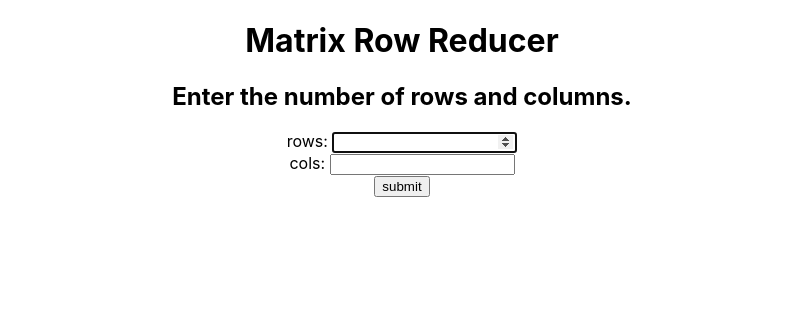
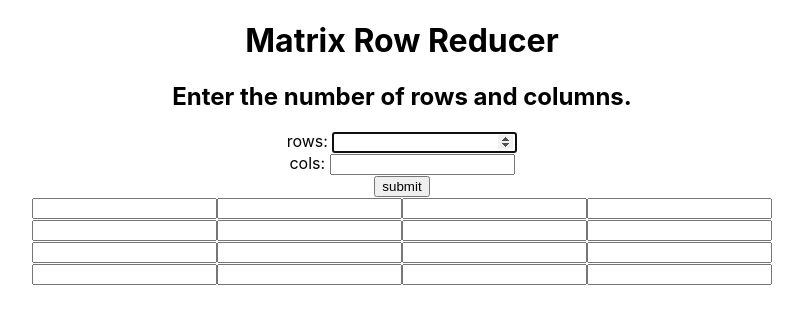
Before and after one commit to jeffrey-ke/MatrixSolver, a React (Create React App) app in the folder proj/: page / in a window 1280 px wide. Shown: the top 324 px of the page, without its empty margins (238-1041 px from the left). Built offline with nearby package versions, Linux system fonts and the light colour scheme.

Commit message:
Created a Matrix Component that will appear once the user submits their requested number of rows and columns, and changes dynamically when the user pressed 'submit' again.

```diff
--- a/proj/src/App.js
+++ b/proj/src/App.js
@@ -1,16 +1,18 @@
+import React, { useState } from 'react'
 import "./App.css";
 import Message from "./Message";
 import Input from "./Input";
+import Matrix from './Matrix';
 
 function App() {
   return (
     <div className="App">
-      {/* message goes here */}
       <Message
         title="Matrix Row Reducer"
         instruction="Enter the number of rows and columns."
       />
       <Input dst='matrix'/>
+      <Matrix rows={4} cols={4}/>
     </div>
   );
 }
--- a/proj/src/Input.js
+++ b/proj/src/Input.js
@@ -1,4 +1,5 @@
 function Input(props) {
+
     return (
         <div>
             <form action={props.dst} method="post">
--- /dev/null
+++ b/proj/src/Matrix.js
@@ -0,0 +1,20 @@
+function Matrix(props){
+
+    function generateMatrix(){
+        const m = []
+        for (let i = 0; i < props.rows; i++) {
+            for (let j = 0; j < props.cols; j++){
+                m.push(<input type="number" name="cell"/>)
+            }
+            m.push(<br/>)
+        }
+        return m
+    }
+
+    return (
+        <div>
+            {generateMatrix()}
+        </div>
+    )
+}
+export default Matrix
```
